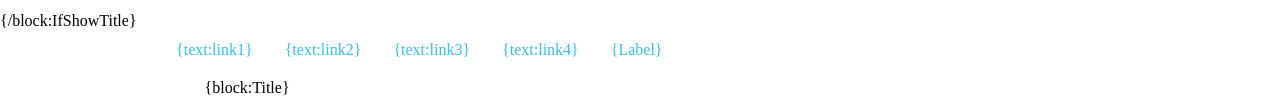
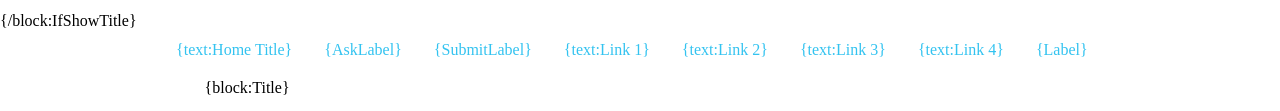
Before and after one commit to nepeat/tumblrtheme, a plain HTML site: page theme02.html in a window 1280 px wide. Shown: the part 204-315 px from the top of the page. Drawn offline with nearby package versions, Linux system fonts and the light colour scheme.

Commit message:
AskEnabled and SubmissionsEnabled blocks plus home title

```diff
--- a/theme02.html
+++ b/theme02.html
@@ -29,14 +29,15 @@
 
 	<meta name="image:background image" content="">
 
-	<meta name="text:link1" content="Home">
-	<meta name="text:link2" content="Ask">
-	<meta name="text:link3" content="Submit">
-	<meta name="text:link4" content="Archive">
-	<meta name="text:link1 url" content="/">
-	<meta name="text:link2 url" content="/ask">
-	<meta name="text:link3 url" content="/submit">
-	<meta name="text:link4 url" content="/archive">
+	<meta name="text:Home Title" content="Home">
+	<meta name="text:Link 1" content="Archive">
+	<meta name="text:Link 2" content="">
+	<meta name="text:Link 3" content="">
+	<meta name="text:Link 4" content="">
+	<meta name="text:Link 1 url" content="/archive">
+	<meta name="text:Link 2 url" content="">
+	<meta name="text:Link 3 url" content="">
+	<meta name="text:Link 4 url" content="">
 
 	<link href="//maxcdn.bootstrapcdn.com/font-awesome/4.1.0/css/font-awesome.min.css" rel="stylesheet">
 	<link href="//cdnjs.cloudflare.com/ajax/libs/normalize/3.0.3/normalize.min.css" rel="stylesheet">
@@ -297,10 +298,13 @@
 	<div id="navbar" class="container center nav">
 		<div class="post">
 			<ul>
-				{block:ifLink1}<li><a href="{text:link1 url}">{text:link1}</a></li>{/block:ifLink1}
-				{block:ifLink2}<li><a href="{text:link2 url}">{text:link2}</a></li>{/block:ifLink2}
-				{block:ifLink3}<li><a href="{text:link3 url}">{text:link3}</a></li>{/block:ifLink3}
-				{block:ifLink4}<li><a href="{text:link4 url}">{text:link4}</a></li>{/block:ifLink4}
+				<li><a href="/">{text:Home Title}</a></li>
+				{block:AskEnabled}<li><a href="/ask">{AskLabel}</a></li>{/block:AskEnabled}
+				{block:SubmissionsEnabled}<li><a href="/submit">{SubmitLabel}</a></li>{/block:SubmissionsEnabled}
+				{block:ifLink1}<li><a href="{text:Link 1 url}">{text:Link 1}</a></li>{/block:ifLink1}
+				{block:ifLink2}<li><a href="{text:Link 2 url}">{text:Link 2}</a></li>{/block:ifLink2}
+				{block:ifLink3}<li><a href="{text:Link 3 url}">{text:Link 3}</a></li>{/block:ifLink3}
+				{block:ifLink4}<li><a href="{text:Link 4 url}">{text:Link 4}</a></li>{/block:ifLink4}
 				{block:HasPages}{block:Pages}<li><a href="{URL}">{Label}</a></li>{/block:Pages}{/block:HasPages}
 			</ul>
 		</div>
```
